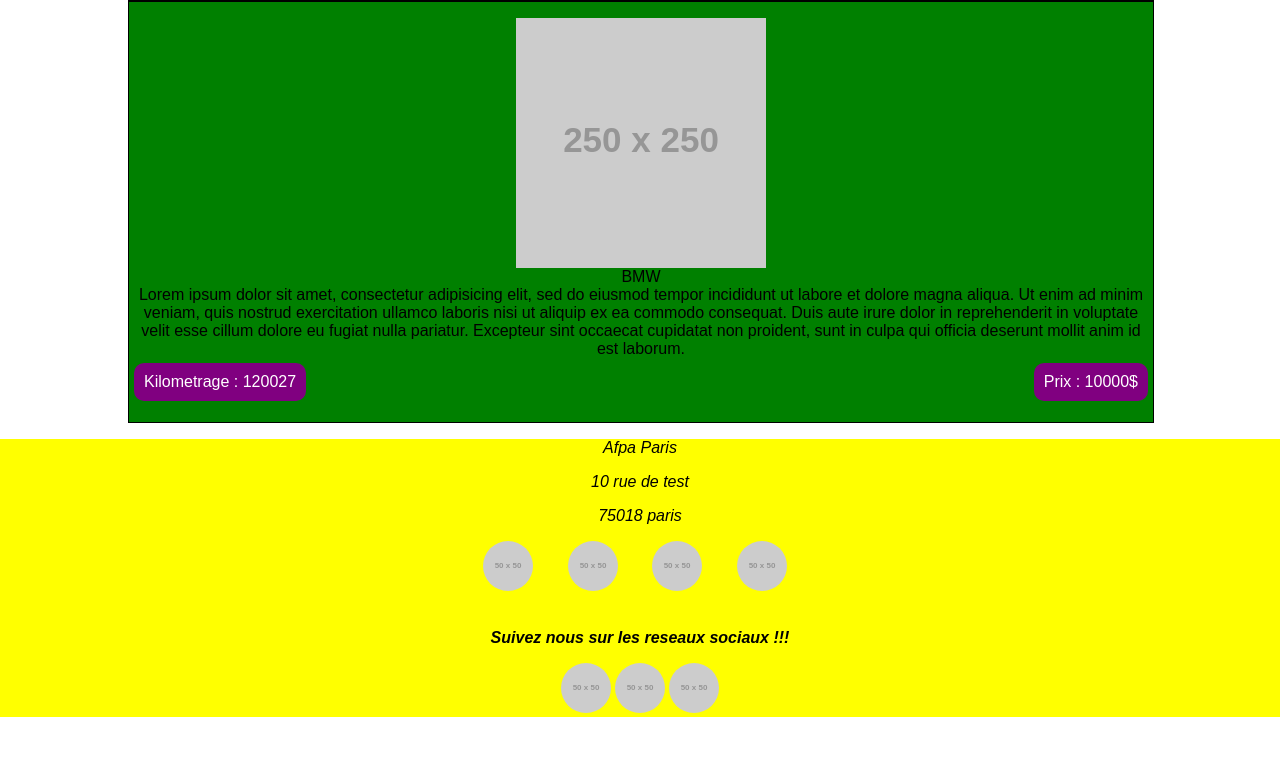
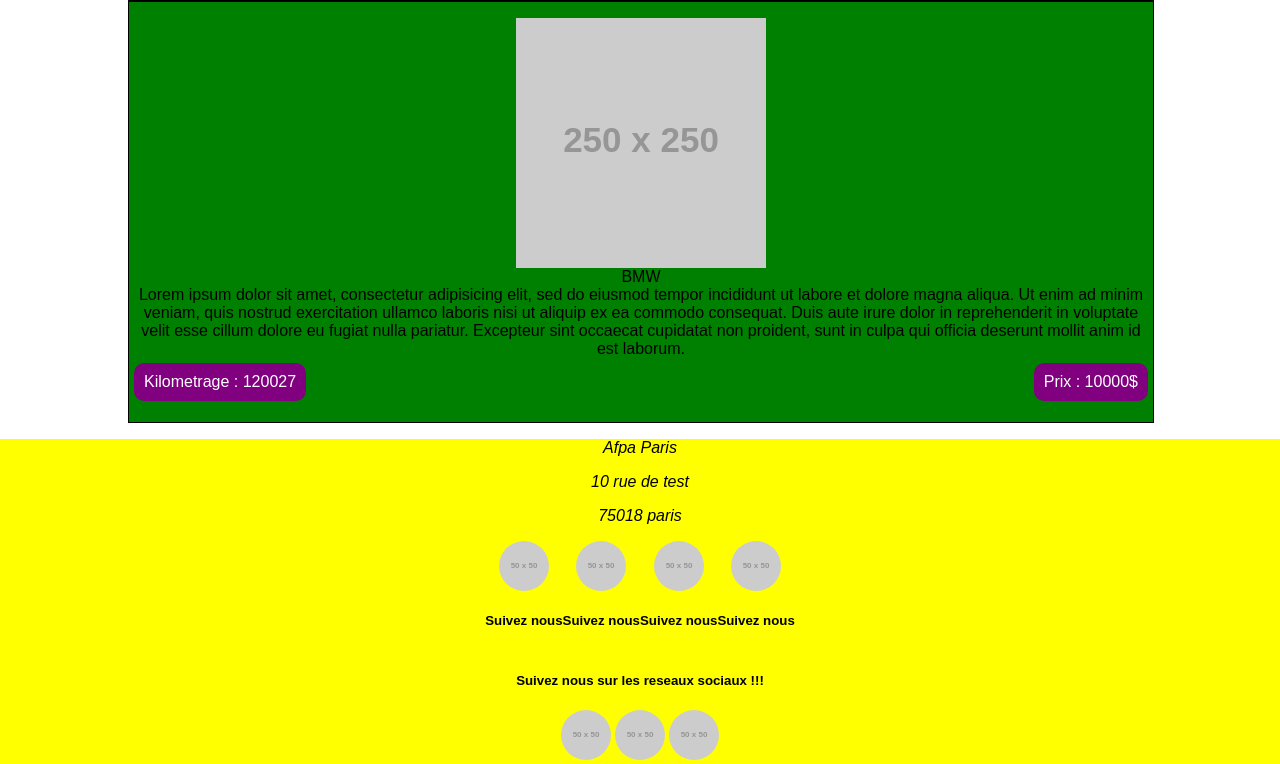
Before and after one commit to mouskito/tp_html_afpa_paris, a plain HTML site: page tp_voiture/index.html in a window 1280 px wide. Shown: the part 2261-3025 px from the top of the page. Before the commit the page ends 2978 px from the top, so only its background shows below. Drawn offline with Linux system fonts and the light colour scheme; placeholder pictures from the web are drawn by us.

Commit message:
ajout inline-flex footer

```diff
--- a/tp_voiture/css/style.css
+++ b/tp_voiture/css/style.css
@@ -88,27 +88,26 @@ textarea{
 }
 footer{
 	background: yellow;
+	text-align: center;
 }
 footer img{
 	border-radius: 100%;
 }
-footer ul {
-	margin: 0 0 0 -50px;
+footer .footer-items {
+	display: inline-flex;
 }
-footer ul li{
+footer .footer-items .footer-item{
 	display: inline-block;
-	list-style-type: none;
-	width: 80px;
 }
 
 @media only screen and (min-device-width: 0px) and (max-device-width: 1049px){
 	.ligne ul li{
 		width: 100%;
 	}
-	footer ul li p{
+	footer .footer-items .footer-item p{
 		display: none;
 	}
-	footer ul li:hover p{
+	footer .footer-items .footer-item:hover p{
 		display: block;
 		float: none;
 	}
--- a/tp_voiture/index.html
+++ b/tp_voiture/index.html
@@ -115,29 +115,49 @@
 			</ul>
 		</div>
 	</div>
+
+
 	<footer>
-		<center>
 			<address>
 				<p>Afpa Paris</p>
 				<p>10 rue de test</p>
 				<p>75018 paris</p>
 			</address>
-			<ul>
-				<li><a href=""><img src="https://via.placeholder.com/50" ></a><p><strong><em>Suivez nous</em></strong></p><p>Lorem ipsum dolor sit amet, consectetur adipisicing elit, sed do eiusmod
-				tempor incididunt ut labore et dolore magna aliqua.</p></li>
-				<li><a href=""><img src="https://via.placeholder.com/50" ></a><p><strong><em>Suivez nous</em></strong></p><p>Lorem ipsum dolor sit amet, consectetur adipisicing elit, sed do eiusmod
-				tempor incididunt ut labore et dolore magna aliqua.</p></li>
-				<li><a href=""><img src="https://via.placeholder.com/50" ></a><p><strong><em>Suivez nous</em></strong></p><p>Lorem ipsum dolor sit amet, consectetur adipisicing elit, sed do eiusmod
-				tempor incididunt ut labore et dolore magna aliqua.</p></li>
-				<li><a href=""><img src="https://via.placeholder.com/50" ></a><p><strong><em>Suivez nous</em></strong></p><p>Lorem ipsum dolor sit amet, consectetur adipisicing elit, sed do eiusmod
-				tempor incididunt ut labore et dolore magna aliqua.</p></li>
-			</ul>
+			<div class="footer-items">
+				<div class="footer-item">
+					<a href=""><img src="https://via.placeholder.com/50" ></a>
+					<h5>Suivez nous</h5>
+					<p>Lorem ipsum dolor sit amet, consectetur adipisicing elit, sed do eiusmod
+					tempor incididunt ut labore et dolore magna aliqua.</p>
+				</div>
+				<div class="footer-item">
+					<a href=""><img src="https://via.placeholder.com/50" ></a>
+					<h5>Suivez nous</h5>
+					<p>Lorem ipsum dolor sit amet, consectetur adipisicing elit, sed do eiusmod
+					tempor incididunt ut labore et dolore magna aliqua.</p>
+				</div>
+				<div class="footer-item">
+					<a href=""><img src="https://via.placeholder.com/50" ></a>
+					<h5>Suivez nous</h5>
+					<p>Lorem ipsum dolor sit amet, consectetur adipisicing elit, sed do eiusmod
+					tempor incididunt ut labore et dolore magna aliqua.</p>
+				</div>
+				<div class="footer-item">
+					<a href=""><img src="https://via.placeholder.com/50" ></a>
+					<h5>Suivez nous</h5>
+					<p>Lorem ipsum dolor sit amet, consectetur adipisicing elit, sed do eiusmod
+					tempor incididunt ut labore et dolore magna aliqua.</p>
+				</div>
+			</div>
 			<br>
-			<p><em><b>Suivez nous sur les reseaux sociaux !!!</b></em></p>
-			<a href=""><img src="https://via.placeholder.com/50" ></a>
-			<a href=""><img src="https://via.placeholder.com/50" ></a>
-			<a href=""><img src="https://via.placeholder.com/50" ></a>
-		</center>
+			<div class="socials">
+				<h5>Suivez nous sur les reseaux sociaux !!!</h5>
+				<a href=""><img src="https://via.placeholder.com/50" ></a>
+				<a href=""><img src="https://via.placeholder.com/50" ></a>
+				<a href=""><img src="https://via.placeholder.com/50" ></a>
+			</div>
 	</footer>
+
+
 </body>
 </html>
```
